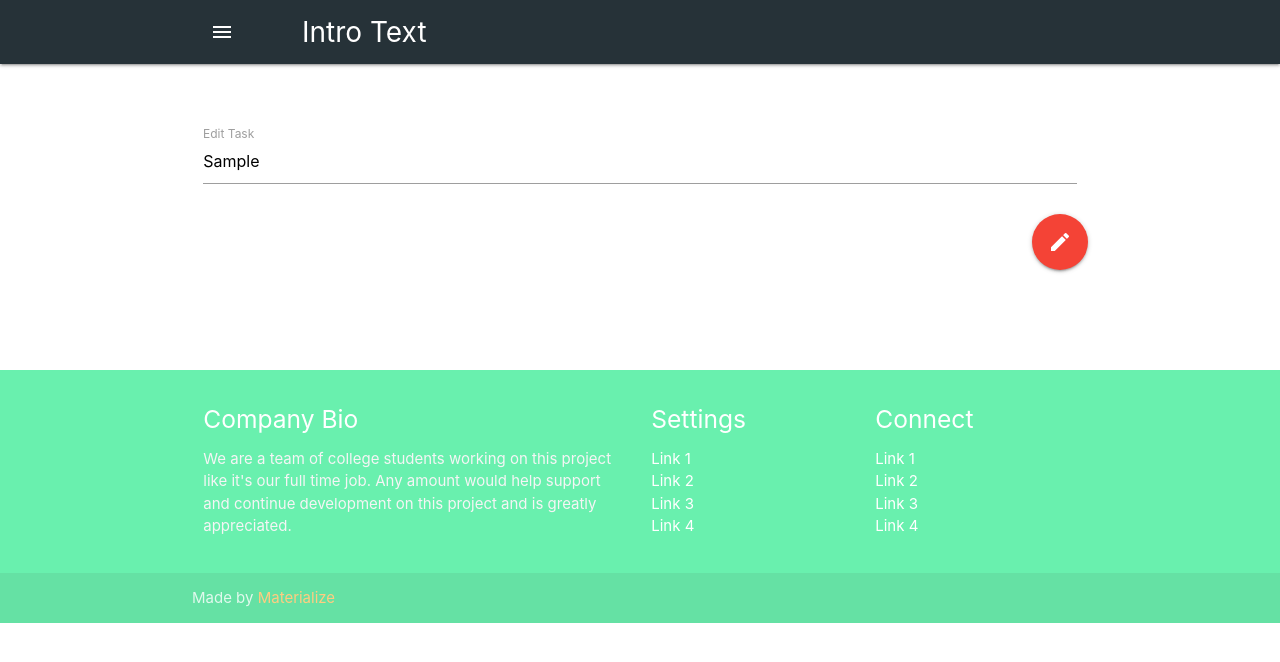
After one commit to joseluis-gc/Django-TodoApp, a Django app: page /todolist/edit/1 in a window 1280 px wide. The commit adds this page. Shown: the top 662 px of the page. Run offline with Django 3.2, Linux system fonts and the light colour scheme; tables that the repository leaves empty hold one stand-in row (values such as "Sample post"); one stand-in notice (Sample message) is shown; some libraries are stand-ins or nearby versions.

Commit message:
added edit functionalities

```diff
--- a/taskmate/templates/base.html
+++ b/taskmate/templates/base.html
@@ -12,13 +12,37 @@
 
   <!-- CSS  -->
   <link href="https://fonts.googleapis.com/icon?family=Material+Icons" rel="stylesheet">
-  <link href="../static/css/materialize.css" type="text/css" rel="stylesheet" media="screen,projection"/>
-  <link href="../static/css/style.css" type="text/css" rel="stylesheet" media="screen,projection"/>
+  <link href="{% static 'css/materialize.css' %}" type="text/css" rel="stylesheet" media="screen,projection"/>
+  <link href="{% static 'css/style.css' %}" type="text/css" rel="stylesheet" media="screen,projection"/>
 
    <!--  Scripts-->
   <script src="https://code.jquery.com/jquery-2.1.1.min.js"></script>
-  <script src="../static/js/materialize.js"></script>
-  <script src="../static/js/init.js"></script>
+  <script src="{% static  'js/materialize.js' %}"></script>
+  <script src="{% static  'js/init.js' %}"></script>
+
+  <style>
+    @media only screen and (max-width: 600px) {
+    #toast-container {
+        min-width: 100%;
+        bottom: 0%
+    }
+}
+@media only screen and (min-width: 601px) and (max-width: 992px) {
+    #toast-container {
+        left: 50%;
+        bottom: 50%;
+        max-width: 90%
+    }
+}
+@media only screen and (min-width: 993px) {
+    #toast-container {
+        top: 50%;
+        right: 50%;
+        max-width: 86%
+    }
+}
+  </style>
+
 </head>
 <body>
   <nav class=" blue-grey darken-4" role="navigation">
@@ -51,20 +75,25 @@
       <a href="#" data-target="nav-mobile" class="sidenav-trigger show-on-large"><i class="material-icons">menu</i></a>
     </div>
   </nav>
+  <!--
   <div class="section no-pad-bot green accent-3" id="index-banner">
     <div class="container">
       <div class="row center">
         <h5 class="header col s12 light">Simple Todo Application</h5>
       </div>
+
+
       <div class="row center">
         <a href="#" id="download-button" class="btn-large waves-effect waves-light  blue-grey darken-4">Get Started</a>
       </div>
+
       <br><br>
 
     </div>
   </div>
+  -->
 
-
+  <br><br>
   <div class="container">
     <div class="section">
 
--- /dev/null
+++ b/taskmate/todolist_app/templates/edit.html
@@ -0,0 +1,32 @@
+{% extends 'base.html' %}
+
+{% block title %}
+<title>Edit</title>
+{% endblock title %}
+
+
+{% block content %}
+  {% if messages %}
+    {% for message in messages %}
+      <script>
+        M.toast({html: '{{message}}', classes: 'center'})
+      </script>
+    {% endfor %}
+  {% endif %}
+<div class="row">
+    <form method="post" class="col s12">
+    {% csrf_token %}
+      <div class="row">
+        <div class="input-field col s12">
+          <textarea id="task" name="task" class="materialize-textarea">{{task_object.task}}</textarea>
+          <label for="textarea1">Edit Task</label>
+        </div>
+
+        <button type="submit" name="submit" class="btn-floating btn-large waves-effect waves-light red right"><i class="material-icons">edit</i></button>
+
+
+
+      </div>
+    </form>
+</div>
+{% endblock content %}
--- a/taskmate/todolist_app/templates/todolist.html
+++ b/taskmate/todolist_app/templates/todolist.html
@@ -44,7 +44,7 @@
               <p>
                 Options For this task.<br>
                   <a href="{% url 'delete_task' task.id %}" id="task delete" class="btn waves-effect waves-light  red "><i class="material-icons left">delete</i>Delete</a>
-                  <a href="{% url 'delete_task' task.id %}" id="task delete" class="btn waves-effect waves-light  blue accent-2"><i class="material-icons left">edit</i>Edit</a>
+                  <a href="{% url 'edit_task' task.id %}" id="task edit" class="btn waves-effect waves-light  blue accent-2"><i class="material-icons left">edit</i>Edit</a>
               </p>
             </div>
           </li>
--- a/taskmate/todolist_app/urls.py
+++ b/taskmate/todolist_app/urls.py
@@ -5,8 +5,7 @@ from todolist_app import views
 urlpatterns = [
     path('', views.todolist, name='todolist'),
     path('delete/<task_id>', views.delete_task, name='delete_task'),
-
-
+    path('edit/<task_id>', views.edit_task, name='edit_task'),
     path('contact', views.contact, name='contact'),
     path('about', views.about, name='about'),
 ]
--- a/taskmate/todolist_app/views.py
+++ b/taskmate/todolist_app/views.py
@@ -23,8 +23,25 @@ def todolist(request):
 def delete_task(request, task_id):
     task = TaskList.objects.get(pk=task_id)
     task.delete()
+    messages.success(request,('Task Deleted successfully.'))
+    return redirect('todolist')
 
-    return redirect('todolist')
+
+
+def edit_task(request, task_id):
+    if(request.method == "POST"):
+        task = TaskList.objects.get(pk=task_id)
+        form = TaskForm(request.POST or None, instance=task)
+        if(form.is_valid()):
+            form.save()
+
+        messages.success(request,('Task Updated.'))
+        return redirect('todolist')
+    else:
+        task_object = TaskList.objects.get(pk=task_id)
+        return render(request, 'edit.html', {'task_object':task_object})
+
+
 
 
 
```
